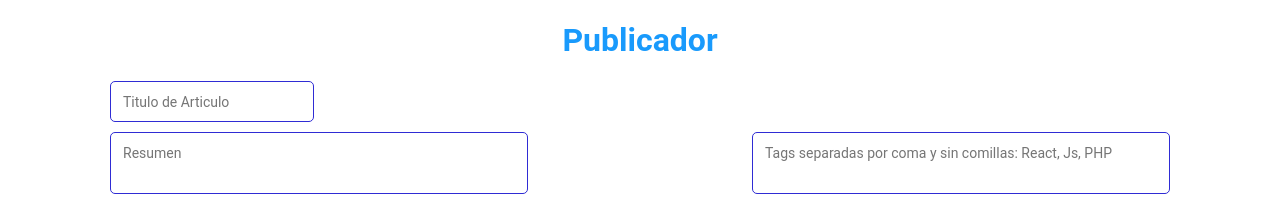
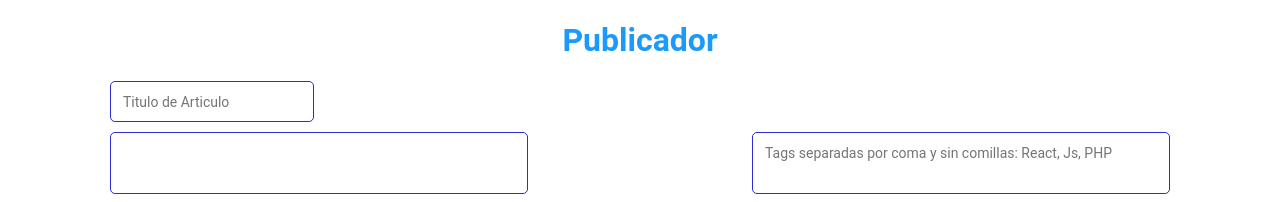
Before and after one commit to lucasangelino/miadan-submitter, a React (Create React App) app: page / in a window 1280 px wide. Shown: the top 202 px of the page. Built offline with nearby package versions, Linux system fonts and the light colour scheme.

Commit message:
MAI-SMT change form

```diff
--- a/src/components/form/Form.js
+++ b/src/components/form/Form.js
@@ -1,18 +1,21 @@
 import * as React from "react";
 
 const initialState = "idle";
-const state = {
-  isIdle: "idle",
-  isSanitizating: "sanitizando",
-  isSubmitting: "submitting",
-};
 
 const Form = () => {
   const [state, setState] = React.useState(initialState);
+
+  const handleSubmit = (e) => {
+    e.preventDefault();
+    setState(state.isSubmitting);
+    console.log("submitting");
+    console.log(state);
+  };
+
   return (
     <>
       <h1>Publicador</h1>
-      <div className="form">
+      <form className="form" onSubmit={handleSubmit} id="form">
         <div className="form-title field-border">
           <input
             className="form-title-input"
@@ -24,7 +27,7 @@ const Form = () => {
           <textarea
             className="form-summary-textarea"
             type="text"
-            placeholder="Resumen"
+            placeholder=""
           />
         </div>
         <div className="form-tags field-border">
@@ -50,6 +53,8 @@ const Form = () => {
         </div>
         <div className="form-submit field-border">
           <button
+            type="submit"
+            form="form"
             className={`form-submit-button ${
               state.isSanitizating || state.isSubmitting ? "isSubmitting" : ""
             }`}
@@ -61,51 +66,7 @@ const Form = () => {
               : "Publicar"}
           </button>
         </div>
-      </div>
-
-      {/* <form>
-        <div className="form-group">
-          <label htmlFor="author">Author</label>
-          <input
-            type="text"
-            className="form-control"
-            id="author_Input"
-            aria-describedby="authorHelp"
-            placeholder="Enter author"
-          />
-        </div>
-        <div className="form-group">
-          <label htmlFor="exampleInputPassword1">title</label>
-          <input
-            type="password"
-            className="form-control"
-            id="exampleInputPassword1"
-            placeholder="Password"
-          />
-        </div>
-        <div className="form-group">
-          <label htmlFor="exampleInputPassword1">Password</label>
-          <input
-            type="password"
-            className="form-control"
-            id="exampleInputPassword1"
-            placeholder="Password"
-          />
-        </div>
-        <div className="form-group">
-          <label htmlFor="exampleInputPassword1">Password</label>
-          <input
-            type="password"
-            className="form-control"
-            id="exampleInputPassword1"
-            placeholder="Password"
-          />
-        </div>
-
-        <button type="submit" className="btn btn-primary">
-          Submit
-        </button>
-      </form> */}
+      </form>
     </>
   );
 };
```
